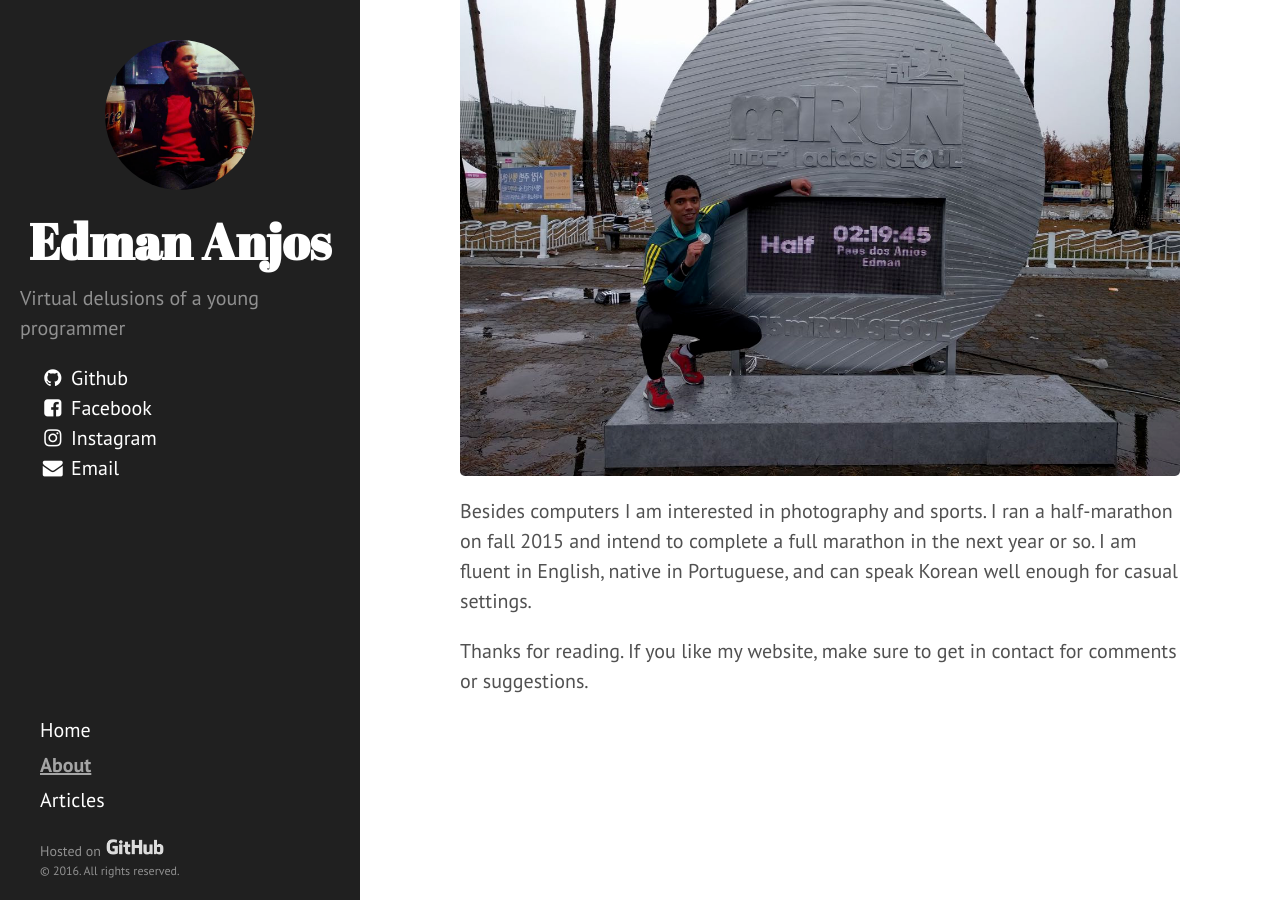
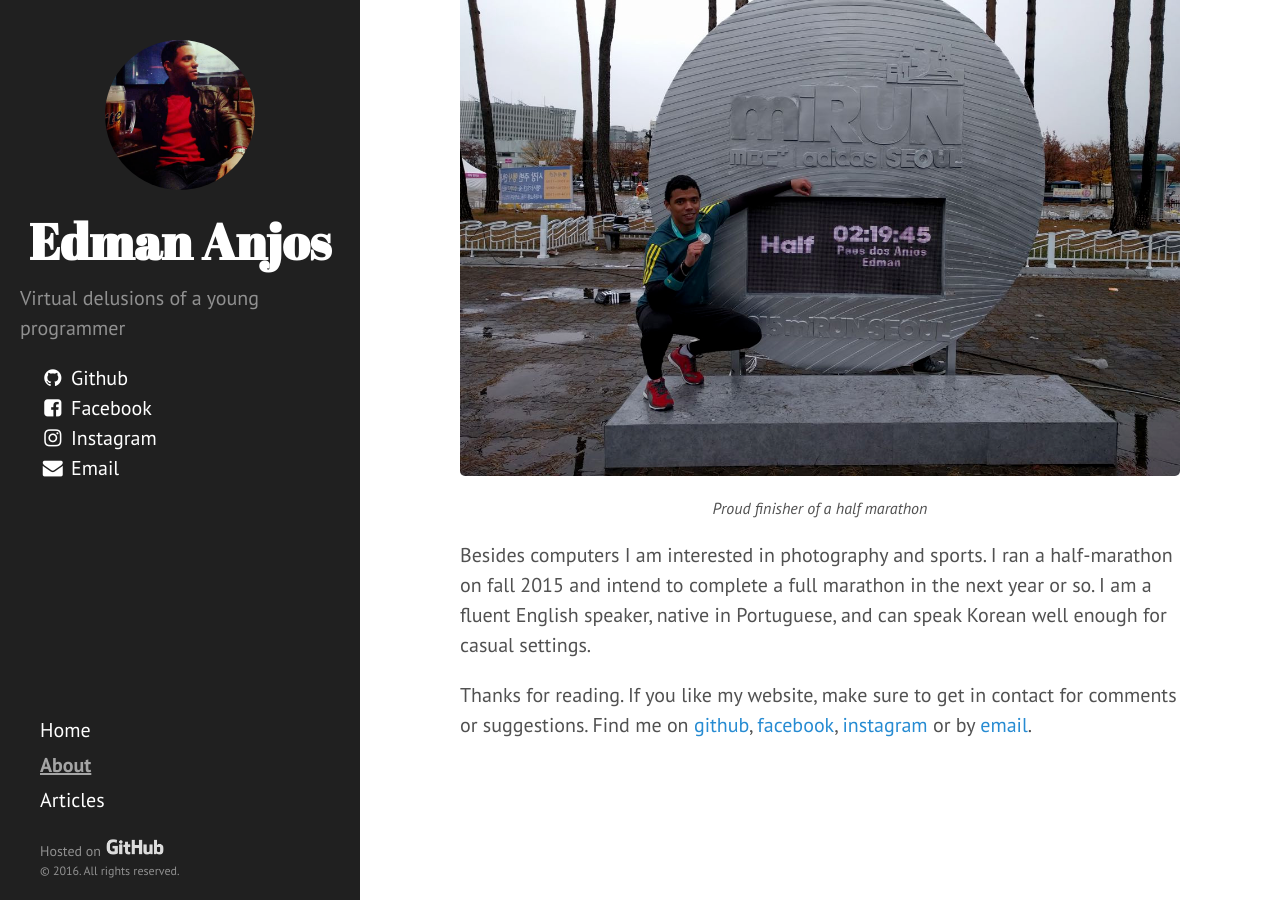
Before and after one commit to edman/edman.github.io, a Jekyll site: the page built from about.md, in a window 1280 px wide and 900 px high, scrolled down 3470 px. Built offline with Jekyll 4.4.1, drawn with Linux system fonts in a browser that asks for light colours; nearby versions of some CDN libraries; some of the changed text lies outside the part shown.

Commit message:
Add contact info to the about page.

```diff
--- a/about.md
+++ b/about.md
@@ -15,7 +15,7 @@
 structures*, such as on the succinct representation of Json documents.
 
 ![About SK Planet](/assets/about-sk.jpg)
-<p class="caption">Probably my favorite place in SK Planet. Late night pool,
+<p class="caption">Probably my favorite place in SK Planet. After work pool,
 anyone?</p>
 
 In early 2015 I was a backend engineering intern at [SK
@@ -29,7 +29,7 @@
 management with `html5`, `css3` and `AngularJS`.
 
 ![About UFS](/assets/about-ufs.jpg)
-<p class="caption">Last one to leave the parking lot, that's how hard I rolled </p>
+<p class="caption">Last one out turn off the lights</p>
 
 Before starting my master's degree I was an undergraduate student at [Federal
 University of Sergipe](http://www.ufs.br) (UFS) back in Brazil. My
@@ -55,12 +55,15 @@
 attaining a perfect 4.0 GPA on the spring semester of 2012.
 
 ![About something else](/assets/about-others.jpg)
-<p class="caption"></p>
+<p class="caption">Proud finisher of a half marathon</p>
 
 Besides computers I am interested in photography and sports. I ran a
 half-marathon on fall 2015 and intend to complete a full marathon in the next
-year or so. I am fluent in English, native in Portuguese, and can speak Korean
-well enough for casual settings.
+year or so. I am a fluent English speaker, native in Portuguese, and can speak
+Korean well enough for casual settings.
 
 Thanks for reading. If you like my website, make sure to get in contact for
-comments or suggestions.
+comments or suggestions. Find me on [github](http://github.com/edman),
+[facebook](http://facebook.com/edman.anjos),
+[instagram](http://instagram.com/edman.anjos) or by <a
+href="mailto:edmanjos@gmail.com">email</a>.
```
